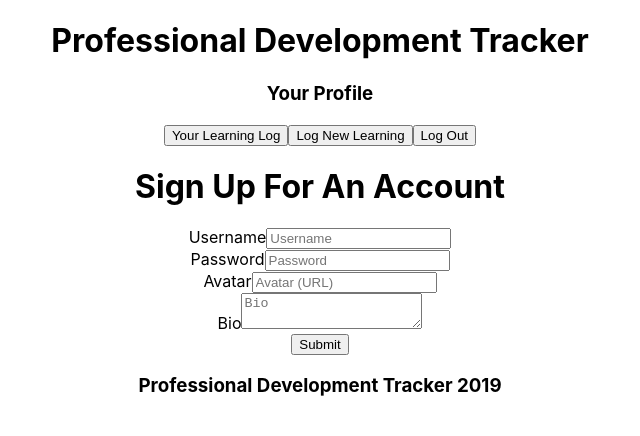
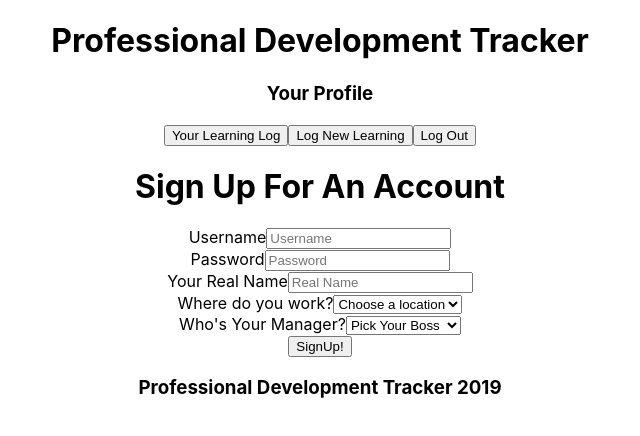
Before and after one commit to cyantis/prof_dev_tracker_v3, a React (Create React App) app in the folder pdt-app/: page /signup in a window 1280 px wide. Shown: the top 436 px of the page, without its empty margins (320-960 px from the left). Built offline with nearby package versions, Linux system fonts and the light colour scheme; no server answers.

Commit message:
adds signup form

```diff
--- a/pdt-app/src/components/accountComponents/SignUp.js
+++ b/pdt-app/src/components/accountComponents/SignUp.js
@@ -6,10 +6,13 @@ class Signup extends Component {
   state = {
     username: "",
     password: "",
-    bio: ""
+    email: "",
+    name: "",
+    location_id: "",
+    manager_id: "",
   }
 
-  handleChange = event => {
+  handleOnChange = event => {
     this.setState({
       [event.target.name]: event.target.value
     });
@@ -30,7 +33,7 @@ class Signup extends Component {
           name='username'
           placeholder='Username'
           value={this.state.username}
-          onChange={this.handleChange}
+          onChange={this.handleOnChange}
           /><br/>
 
         <label>Password</label>
@@ -39,26 +42,35 @@ class Signup extends Component {
           name='password'
           placeholder='Password'
           value={this.state.password}
-          onChange={this.handleChange}
+          onChange={this.handleOnChange}
           /><br/>
 
-        <label>Avatar</label>
+        <label>Your Real Name</label>
           <input
-            name='avatar'
-            placeholder='Avatar (URL)'
-            value={this.state.avatar}
-            onChange={this.handleChange}
+            name='name'
+            placeholder='Real Name'
+            value={this.state.name}
+            onChange={this.handleOnChange}
             /><br/>
 
-          <label>Bio</label>
-          <textarea
-            name='bio'
-            placeholder='Bio'
-            value={this.state.bio}
-            onChange={this.handleChange}
-            /><br/>
+          <label>Where do you work?</label>
+          <select name="location_id" onChange={event => this.handleOnChange(event)} value={this.state.location_id} required>
+            <option value="" disabled selected hidden>Choose a location</option>
+            <option value="1">Charlotte</option>
+            <option value="2">Denver</option>
+            <option value="3">Remote</option>
+          </select><br/>
 
-        <input type='submit'/>
+          <label>Who's Your Manager?</label>
+            <select name="manager_id" onChange={event => this.handleOnChange(event)} value={this.state.manager_id} required>
+              <option value="" disabled selected hidden>Pick Your Boss</option>
+              <option value="1">Chris Brown</option>
+              <option value="2">Faruq Rushdie</option>
+              <option value="3">Sarah  Abramov</option>
+              <option value="nil">I'm a manager</option>
+            </select><br/>
+
+          <input type='submit' value='SignUp!'/>
       </form>
     )
   }
```
Also changed, not shown: 1 other file (tests, documents, lock files or other folders).
